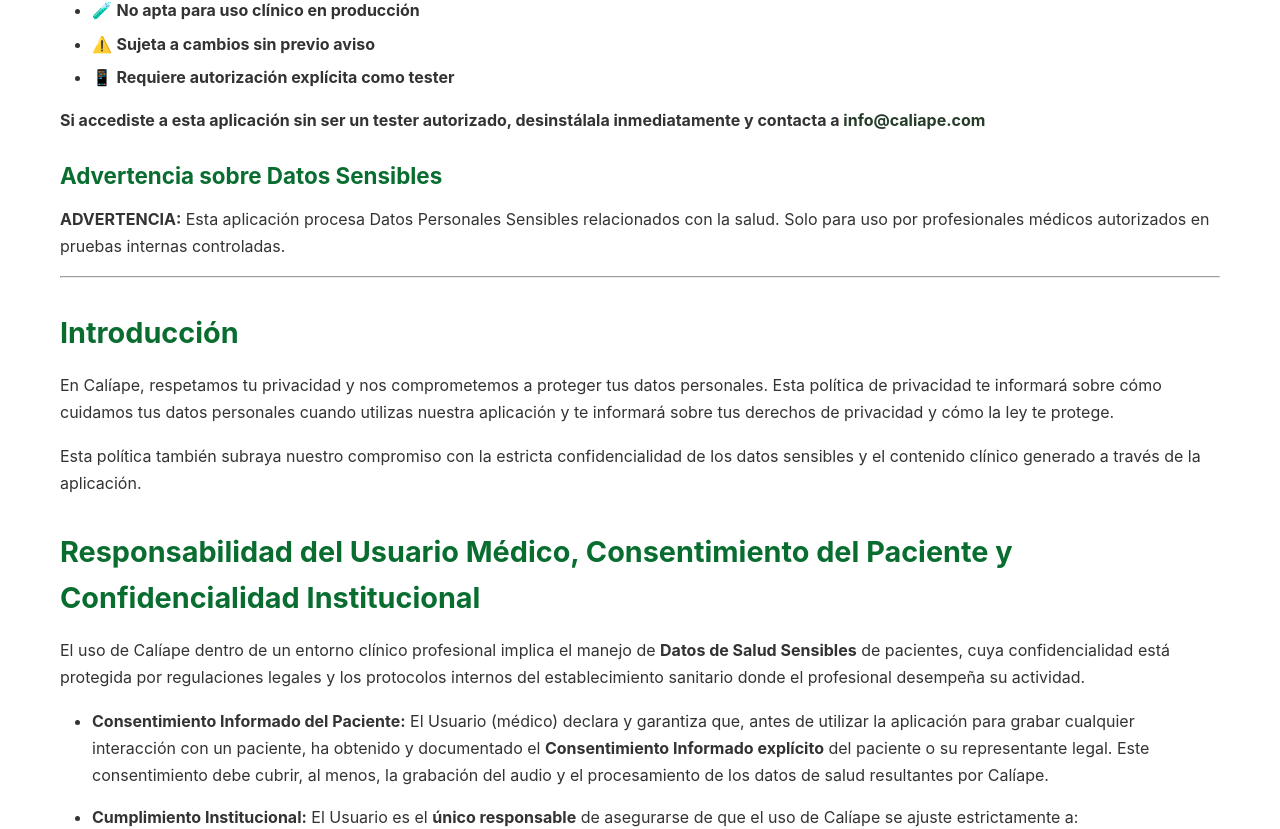
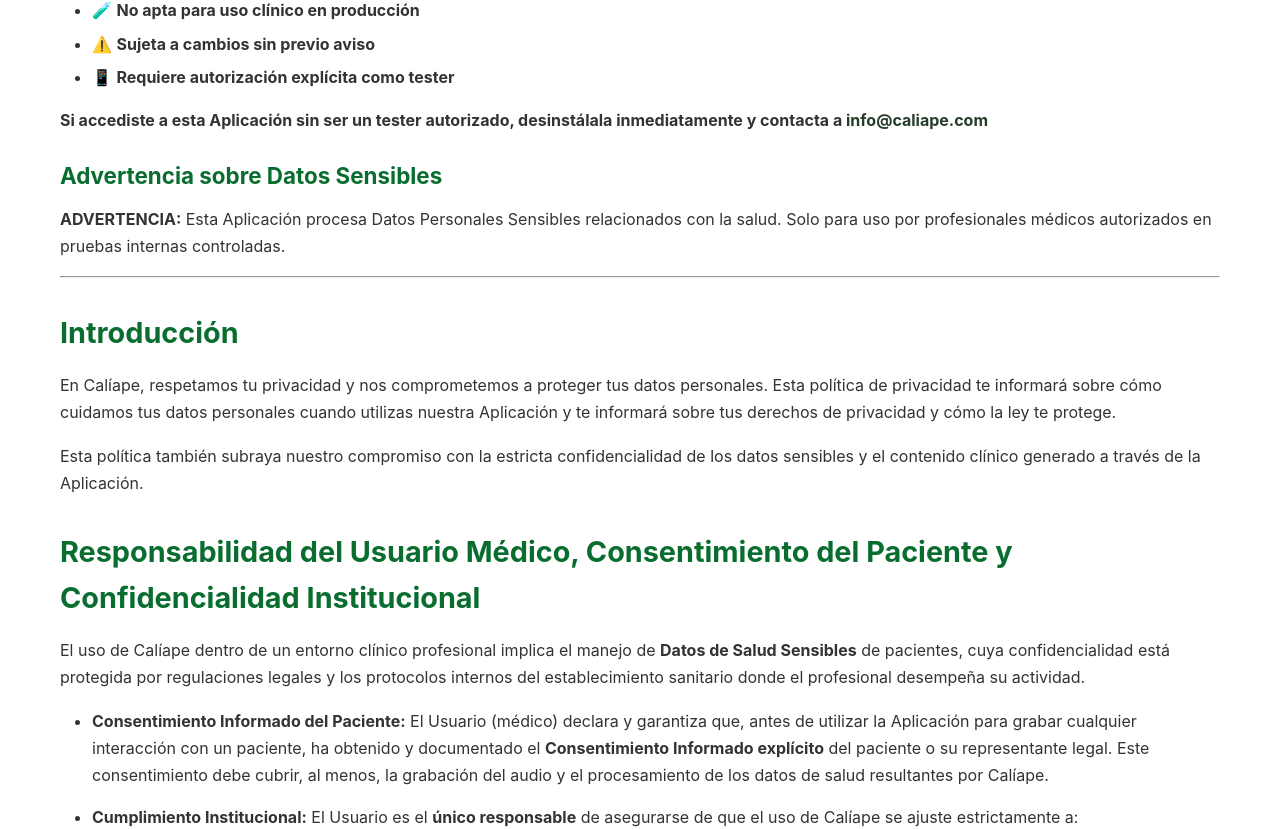
Before and after one commit to fcolavecchia/caliape-website, a Jekyll site: the page built from _privacidad/2025-12-02-privacidad.md, in a window 1280 px wide and 1400 px high, scrolled down 268 px. Shown: the part 150-979 px from the top of the window. Built offline with Jekyll 4.4.1, drawn with Linux system fonts in a browser that asks for light colours; some of the changed text lies outside the part shown.

```diff
--- a/_layouts/default.html
+++ b/_layouts/default.html
@@ -33,7 +33,7 @@
     <footer>
         <div class="container">
             <p>&copy; {{ 'now' | date: "%Y" }} {{ site.title }}. Todos los derechos reservados.</p>
-            <p><a href="{{ '/privacidad.html' | relative_url }}">Política de Privacidad</a></p>
+            <p><a href="{{ '/privacidad.html' | relative_url }}">Política de Privacidad de la aplicación</a></p>
         </div>
     </footer>
 </body>
--- a/_privacidad/2025-12-02-privacidad.md
+++ b/_privacidad/2025-12-02-privacidad.md
@@ -18,11 +18,11 @@ Esta es una versión preview/beta de Calíape, limitada a pruebas internas con p
 - ⚠️ **Sujeta a cambios sin previo aviso**
 - 📱 **Requiere autorización explícita como tester**
 
-**Si accediste a esta aplicación sin ser un tester autorizado, desinstálala inmediatamente y contacta a [info@caliape.com](mailto:info@caliape.com)**
+**Si accediste a esta Aplicación sin ser un tester autorizado, desinstálala inmediatamente y contacta a [info@caliape.com](mailto:info@caliape.com)**
 
 ### Advertencia sobre Datos Sensibles
 
-**ADVERTENCIA:** Esta aplicación procesa Datos Personales Sensibles relacionados con la salud. Solo para uso por profesionales médicos autorizados en pruebas internas controladas.
+**ADVERTENCIA:** Esta Aplicación procesa Datos Personales Sensibles relacionados con la salud. Solo para uso por profesionales médicos autorizados en pruebas internas controladas.
 
 ---
 
@@ -31,15 +31,15 @@ Esta es una versión preview/beta de Calíape, limitada a pruebas internas con p
 
 En Calíape, respetamos tu privacidad y nos comprometemos a proteger tus datos personales.
 Esta política de privacidad te informará sobre cómo cuidamos tus datos personales cuando
-utilizas nuestra aplicación y te informará sobre tus derechos de privacidad y cómo la ley te protege.
+utilizas nuestra Aplicación y te informará sobre tus derechos de privacidad y cómo la ley te protege.
 
-Esta política también subraya nuestro compromiso con la estricta confidencialidad de los datos sensibles y el contenido clínico generado a través de la aplicación.
+Esta política también subraya nuestro compromiso con la estricta confidencialidad de los datos sensibles y el contenido clínico generado a través de la Aplicación.
 
 ## Responsabilidad del Usuario Médico, Consentimiento del Paciente y Confidencialidad Institucional
 
 El uso de Calíape dentro de un entorno clínico profesional implica el manejo de **Datos de Salud Sensibles** de pacientes, cuya confidencialidad está protegida por regulaciones legales y los protocolos internos del establecimiento sanitario donde el profesional desempeña su actividad.
 
-- **Consentimiento Informado del Paciente:** El Usuario (médico) declara y garantiza que, antes de utilizar la aplicación para grabar cualquier interacción con un paciente, ha obtenido y documentado el **Consentimiento Informado explícito** del paciente o su representante legal. Este consentimiento debe cubrir, al menos, la grabación del audio y el procesamiento de los datos de salud resultantes por Calíape.
+- **Consentimiento Informado del Paciente:** El Usuario (médico) declara y garantiza que, antes de utilizar la Aplicación para grabar cualquier interacción con un paciente, ha obtenido y documentado el **Consentimiento Informado explícito** del paciente o su representante legal. Este consentimiento debe cubrir, al menos, la grabación del audio y el procesamiento de los datos de salud resultantes por Calíape.
 
 - **Cumplimiento Institucional:** El Usuario es el **único responsable** de asegurarse de que el uso de Calíape se ajuste estrictamente a:
   * Esta política de privacidad y los Términos de Uso de Calíape.
@@ -84,7 +86,7 @@ De acuerdo con las políticas de Google Play, declaramos explícitamente:
 |--------------|---------------|----------------------------|----------------------|
 | **Audio (grabaciones clínicas)** | ✓ Sí | ✓ Sí | Google (Gemini), OpenAI, Supabase |
 | **Información de salud del paciente** | ✓ Sí | ✓ Sí | Google (Gemini), OpenAI |
-| **Datos de identificación del usuario** | ✓ Sí | ✗ No | Solo almacenamiento interno |
+| **Datos de identificación del Usuario** | ✓ Sí | ✗ No | Solo almacenamiento interno |
 | **Datos técnicos del dispositivo** | ✓ Sí | ✗ No | Solo almacenamiento interno |
 
 ### Propósito Específico del Audio
@@ -99,7 +101,7 @@ El permiso de micrófono y el audio grabado se utilizan **EXCLUSIVAMENTE** para:
 **El audio NO se utiliza para:**
 
 - Publicidad personalizada
-- Análisis de comportamiento del usuario
+- Análisis de comportamiento del Usuario
 - Venta a terceros
 - Entrenamiento de nuevos modelos de IA
 - Ningún otro propósito no declarado explícitamente
@@ -192,14 +192,14 @@ Los datos (incluidos los audios y el contenido clínico) se transfieren a estos
 
 - **Seguridad de los Datos:** Solo se envían a estos proveedores los datos estrictamente necesarios, priorizando la seudonimización del contenido clínico. Exigimos a todos nuestros procesadores que cumplan con estándares de seguridad de la industria.
 
-> _Nota sobre el Estado Preview_: Debido al estado Beta de la aplicación, el Usuario acepta que Calíape se esfuerza por garantizar la máxima seguridad, pero reconoce los riesgos inherentes que pueden existir en el uso de tecnologías en fase de prueba.
+> _Nota sobre el Estado Preview_: Debido al estado Beta de la Aplicación, el Usuario acepta que Calíape se esfuerza por garantizar la máxima seguridad, pero reconoce los riesgos inherentes que pueden existir en el uso de tecnologías en fase de prueba.
 
-## Permisos de la aplicación
+## Permisos de la Aplicación
 
-La aplicación requiere:
+La Aplicación requiere:
 
-* Permiso para acceder al micrófono para grabar audio.
-* Acceso a internet para procesar datos en servidores seguros.
+- Permiso para acceder al micrófono para grabar audio.
+- Acceso a internet para procesar datos en servidores seguros.
 - **Confirmación de Consentimiento del Paciente:** El uso del modo de grabación está condicionado a la confirmación por parte del Usuario de que se ha obtenido el consentimiento informado del paciente.
 
 Sin estos permisos, las funciones principales de la app no estarán disponibles.
@@ -209,9 +209,9 @@ Sin estos permisos, las funciones principales de la app no estarán disponibles.
 La seguridad de tus datos es importante para nosotros. Utilizamos medidas de seguridad
 diseñadas para proteger tus datos personales, pero recuerda que ningún método de transmisión por Internet o método de almacenamiento electrónico es 100% seguro.
 
-## Datos Técnicos de Seguridad
+### Datos Técnicos de Seguridad
 
-### Encriptación y Protección
+#### Encriptación y Protección
 
 Para proteger la confidencialidad de los datos sensibles, Calíape implementa:
 
@@ -220,7 +220,7 @@ Para proteger la confidencialidad de los datos sensibles, Calíape implementa:
 - **Acceso restringido:** Solo personal autorizado de Calíape tiene acceso a datos agregados y anonimizados para mejora técnica
 - **Auditorías:** Implementamos registros de acceso y monitoreo de seguridad
 
-### Anonimización vs Seudonimización
+#### Anonimización vs Seudonimización
 
 **Definiciones utilizadas en esta política:**
 
@@ -235,14 +235,15 @@ Para proteger la confidencialidad de los datos sensibles, Calíape implementa:
 
 ### Limitación de Uso Médico
 
-**DESCARGO MÉDICO IMPORTANTE:** Calíape es una herramienta de asistencia administrativa y documentación clínica. Esta aplicación:
+**DESCARGO MÉDICO IMPORTANTE:** Calíape es una herramienta de asistencia administrativa y documentación clínica. Esta Aplicación:
 
 - **NO sustituye** el juicio clínico profesional del médico
 - **NO es un dispositivo médico** certificado
 - **NO debe utilizarse** como única fuente para tomar decisiones diagnósticas o terapéuticas
 - **Está en fase de prueba** y puede contener errores o inexactitudes
 
-El médico usuario es el **único responsable** de:
+El médico Usuario es el **único responsable** de:
+
 - Todas las decisiones clínicas y diagnósticas
 - La validación de transcripciones y resúmenes generados
 - El cumplimiento de protocolos institucionales
@@ -252,7 +253,7 @@ El médico usuario es el **único responsable** de:
 
 **Aceptación de Riesgos:** Al utilizar esta versión preview, el Usuario reconoce y acepta que:
 
-- La aplicación está en desarrollo activo y puede presentar inestabilidad
+- La Aplicación está en desarrollo activo y puede presentar inestabilidad
 - Pueden existir errores en las transcripciones o resúmenes generados por IA
 - Las funcionalidades pueden cambiar sin previo aviso
 - Si bien implementamos medidas de seguridad robustas, ningún sistema es infalible
@@ -268,7 +269,7 @@ El médico usuario es el **único responsable** de:
 
 ### Notificación de Incidentes
 
-Si como usuario sospechas o detectas:
+Si como Usuario sospechas o detectas:
 
 - Una posible brecha de seguridad
 - Acceso no autorizado a datos
@@ -277,7 +278,7 @@ Si como usuario sospechas o detectas:
 
 **Debes:**
 
-1. **Suspender inmediatamente** el uso de la aplicación
+1. **Suspender inmediatamente** el uso de la Aplicación
 2. **Notificar de inmediato** a: [security@caliape.com](mailto:security@caliape.com)
 3. **Documentar** las circunstancias del incidente
 4. **Esperar instrucciones** antes de reanudar el uso
@@ -337,15 +342,15 @@ Si tienes alguna pregunta o inquietud sobre esta política de privacidad:
 
 ### Consultas Generales
 
-📧 **info@caliape.com**
+📧 **[info@caliape.com](info@caliape.com)**
 
 - Preguntas sobre la política de privacidad
 - Solicitudes de ejercicio de derechos (acceso, corrección, eliminación)
-- Consultas sobre el uso de la aplicación
+- Consultas sobre el uso de la Aplicación
 
 ### Incidentes de Seguridad (URGENTE)
 
-🚨 **security@caliape.com**
+🚨 **[security@caliape.com](security@caliape.com)**
 
 - Sospecha de brecha de seguridad
 - Acceso no autorizado
```
Also changed, not shown: other parts of _privacidad/2025-12-02-privacidad.md (+41 -37 lines), _privacidad/old/2025-12-01-privacidad.md (renamed from _privacidad/2025-12-01-privacidad.md).
